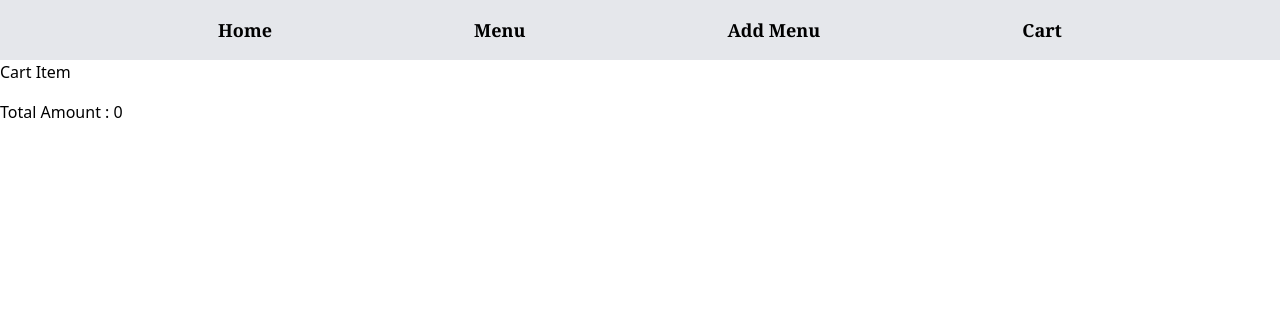
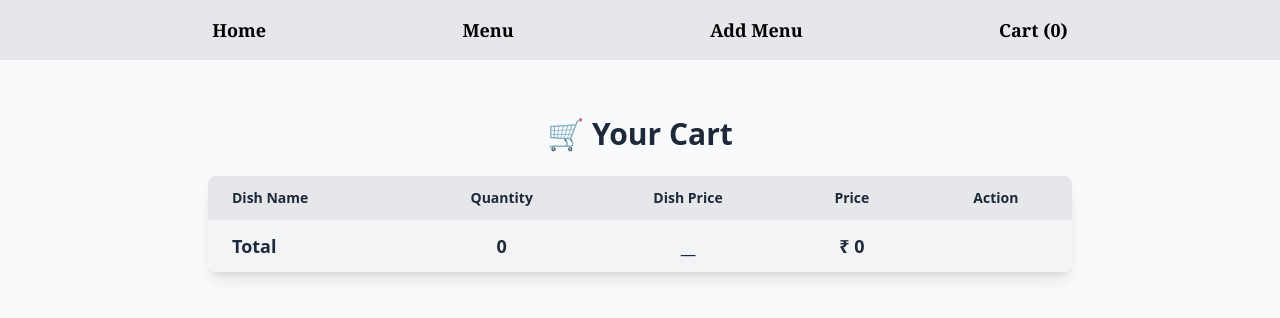
Before and after one commit to rahulbhongade358/Resturant-Manager, a React (Vite) app in the folder client/: page /cartpage in a window 1280 px wide. Shown: the top 318 px of the page. Built offline with nearby package versions, Linux system fonts and the light colour scheme.

Commit message:
feat : implemented increment and decrement , remove and clear cart , ui , and cart page

```diff
--- a/client/src/Component/Navbar.jsx
+++ b/client/src/Component/Navbar.jsx
@@ -1,12 +1,16 @@
-import React from "react";
+import React, { useContext } from "react";
 import { Link } from "react-router";
+import { CartContext } from "../Context/CartContext";
 const Navbar = () => {
+  const { cartItem } = useContext(CartContext);
+  const totalItems = cartItem.reduce((sum, item) => sum + item.quantity, 0);
+
   return (
     <div className="flex justify-evenly bg-gray-200 p-4 font-serif font-semibold text-lg">
       <Link to="/">Home</Link>
       <Link to="/menu">Menu</Link>
       <Link to="/addmenu">Add Menu</Link>
-      <Link to="/cartpage">Cart</Link>
+      <Link to="/cartpage">Cart ({totalItems})</Link>
     </div>
   );
 };
--- a/client/src/Context/CartContext.jsx
+++ b/client/src/Context/CartContext.jsx
@@ -9,9 +9,30 @@ export const CartProvider = ({ children }) => {
   const addtocart = (item) => {
     dispatch({ type: "ADD_TO_CART", payload: item });
   };
+  const increaseqty = (id) => {
+    dispatch({ type: "INCREASE_QTY", payload: id });
+  };
+  const decreaseqty = (id) => {
+    dispatch({ type: "DECREASE_QTY", payload: id });
+  };
+  const removeitem = (id) => {
+    dispatch({ type: "REMOVE_ITEM", payload: id });
+  };
+  const clearcart = () => {
+    dispatch({ type: "CLEAR_CART" });
+  };
 
   return (
-    <CartContext.Provider value={{ cartItem, addtocart }}>
+    <CartContext.Provider
+      value={{
+        cartItem,
+        addtocart,
+        increaseqty,
+        decreaseqty,
+        removeitem,
+        clearcart,
+      }}
+    >
       {children}
     </CartContext.Provider>
   );
--- a/client/src/Menu/menu.jsx
+++ b/client/src/Menu/menu.jsx
@@ -5,7 +5,8 @@ import { CartContext } from "../Context/CartContext.jsx";
 const Menu = () => {
   const [menu, setMenu] = useState([]);
   const [errors, setErrors] = useState("");
-  const { addtocart } = useContext(CartContext);
+  const { cartItem, addtocart, increaseqty, decreaseqty } =
+    useContext(CartContext);
   const fetchmenu = async () => {
     try {
       const response = await axios.get(`${import.meta.env.VITE_API_URL}/menu`);
@@ -14,6 +15,20 @@ const Menu = () => {
       setErrors(e.response.data.message);
       setMenu([]);
     }
+  };
+  const getQty = (id) => {
+    const item = cartItem.find((i) => i._id === id);
+    return item ? item.quantity : 0;
+  };
+  const handleAddToCartFirstTime = (item) => {
+    addtocart(item);
+  };
+
+  const handleinccount = (_id) => {
+    increaseqty(_id);
+  };
+  const handledeccount = (_id) => {
+    decreaseqty(_id);
   };
   useEffect(() => {
     fetchmenu();
@@ -55,12 +70,34 @@ const Menu = () => {
                 <p className="mt-1 text-[14px] text-gray-300 font-light leading-tight">
                   {i.decription}
                 </p>
-                <button
-                  className="mt-3 w-full bg-amber-500 hover:bg-amber-600 text-black font-semibold py-2 rounded-xl shadow-md transition-all duration-200 cursor-pointer"
-                  onClick={() => addtocart(i)}
-                >
-                  Add to Cart
-                </button>
+                {getQty(i._id) > 0 ? (
+                  <div className="flex items-center gap-3 mt-3">
+                    <button
+                      className="px-3 py-1 bg-gray-700 rounded"
+                      onClick={() => handledeccount(i._id)}
+                    >
+                      -
+                    </button>
+
+                    <span className="font-semibold text-lg">
+                      {getQty(i._id)}
+                    </span>
+
+                    <button
+                      className="px-3 py-1 bg-gray-700 rounded"
+                      onClick={() => handleinccount(i._id)}
+                    >
+                      +
+                    </button>
+                  </div>
+                ) : (
+                  <button
+                    className="mt-3 w-full bg-amber-500 hover:bg-amber-600 text-black font-semibold py-2 rounded-xl"
+                    onClick={() => handleAddToCartFirstTime(i)}
+                  >
+                    ADD TO CART
+                  </button>
+                )}
               </div>
             </div>
           ))}
--- a/client/src/Pages/CartPage.jsx
+++ b/client/src/Pages/CartPage.jsx
@@ -3,33 +3,118 @@ import { CartContext } from "../Context/CartContext.jsx";
 import Navbar from "../Component/Navbar.jsx";
 
 const CartPage = () => {
-  const { cartItem } = useContext(CartContext);
+  const { cartItem, increaseqty, decreaseqty, removeitem, clearcart } =
+    useContext(CartContext);
   console.log(cartItem);
   return (
-    <div>
+    <div className="min-h-screen bg-gray-50">
       <Navbar />
-      <h1>Cart Item</h1>
-      <div className="flex flex-col items-center justify-center mt-4">
-        {cartItem.map((i) => (
-          <div key={i._id}>
-            <h1>{i.Dishname}</h1>
-            <h1>{i.quantity}</h1>
-            <h1>{i.price}</h1>
-            <img
-              src={i.imageURL}
-              alt={i.Dishname}
-              className="w-full h-[260px] object-cover group-hover:brightness-75 transition-all duration-300"
-            />
+
+      <div className="max-w-4xl mx-auto mt-10 p-4">
+        <h1 className="text-3xl font-bold text-gray-800 mb-6 text-center">
+          🛒 Your Cart
+        </h1>
+
+        <div className="bg-white shadow-lg rounded-lg overflow-hidden">
+          <table className="w-full text-sm text-gray-700">
+            <thead className="bg-gray-200 text-gray-800">
+              <tr>
+                <th className="px-6 py-3 text-left font-semibold">Dish Name</th>
+                <th className="px-6 py-3 text-center font-semibold">
+                  Quantity
+                </th>
+                <th className="px-6 py-3 text-center font-semibold">
+                  Dish Price
+                </th>
+                <th className="px-6 py-3 text-center font-semibold">Price</th>
+                <th className="px-6 py-3 text-center font-semibold">Action</th>
+              </tr>
+            </thead>
+
+            <tbody>
+              {cartItem.map((item) => (
+                <tr key={item._id} className="border-b">
+                  <td className="px-6 py-4 font-medium text-gray-900">
+                    {item.Dishname}
+                  </td>
+
+                  {/* Qty controls */}
+                  <td className="px-6 py-4">
+                    <div className="flex items-center justify-center gap-3">
+                      <button
+                        onClick={() => decreaseqty(item._id)}
+                        className="px-2 py-1 bg-gray-300 rounded hover:bg-gray-400"
+                      >
+                        -
+                      </button>
+
+                      <span className="font-semibold">{item.quantity}</span>
+
+                      <button
+                        onClick={() => increaseqty(item._id)}
+                        className="px-2 py-1 bg-gray-300 rounded hover:bg-gray-400"
+                      >
+                        +
+                      </button>
+                    </div>
+                  </td>
+
+                  <td className="px-6 py-4 text-center font-semibold">
+                    ₹ {item.price}
+                  </td>
+                  <td className="px-6 py-4 text-center font-semibold">
+                    ₹ {item.price * item.quantity}
+                  </td>
+
+                  <td className="px-6 py-4 text-center">
+                    <button
+                      onClick={() => removeitem(item._id)}
+                      className="text-red-600 hover:text-red-800 font-semibold"
+                    >
+                      Remove
+                    </button>
+                  </td>
+                </tr>
+              ))}
+            </tbody>
+
+            <tfoot className="bg-gray-100 text-gray-800 font-semibold">
+              <tr>
+                <td className="px-6 py-3 text-lg">Total</td>
+                <td className="px-6 py-3 text-center text-lg">
+                  {cartItem.reduce((sum, item) => sum + item.quantity, 0)}
+                </td>
+                <td className="px-6 py-3 text-center text-lg">__</td>
+                <td className="px-6 py-3 text-center text-lg">
+                  ₹{" "}
+                  {cartItem.reduce(
+                    (sum, item) => sum + item.quantity * item.price,
+                    0
+                  )}
+                </td>
+                <td></td>
+              </tr>
+            </tfoot>
+          </table>
+        </div>
+
+        {cartItem.length > 0 && (
+          <div className="flex justify-end mt-6 space-x-4">
+            <button
+              onClick={clearcart}
+              className="px-4 py-2 bg-red-500 text-white font-semibold rounded hover:bg-red-600"
+            >
+              Clear Cart
+            </button>
+            <button
+              onClick={clearcart}
+              className="px-4 py-2 bg-green-500 text-white font-semibold rounded hover:bg-green-600"
+            >
+              Place Order
+            </button>
           </div>
-        ))}
+        )}
       </div>
-      <p>
-        Total Amount :{" "}
-        {cartItem.reduce(
-          (price, item) => price + item.price * item.quantity,
-          0
-        )}
-      </p>
     </div>
   );
 };
--- a/client/src/Reducer/CartReducer.js
+++ b/client/src/Reducer/CartReducer.js
@@ -12,6 +12,28 @@ export const cartreducer = (state, action) => {
       }
       return [...state, { ...action.payload, quantity: 1 }];
 
+    case "INCREASE_QTY":
+      return state.map((item) =>
+        item._id === action.payload
+          ? { ...item, quantity: item.quantity + 1 }
+          : item
+      );
+
+    case "DECREASE_QTY":
+      return state
+        .map((item) =>
+          item._id === action.payload
+            ? { ...item, quantity: item.quantity - 1 }
+            : item
+        )
+        .filter((item) => item.quantity > 0);
+
+    case "REMOVE_ITEM":
+      return state.filter((item) => item._id !== action.payload);
+
+    case "CLEAR_CART":
+      return [];
+
     default:
       return state;
   }
```
